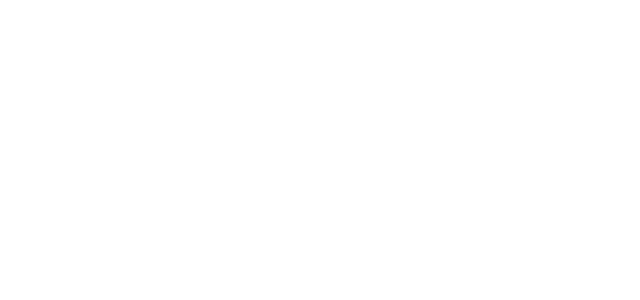
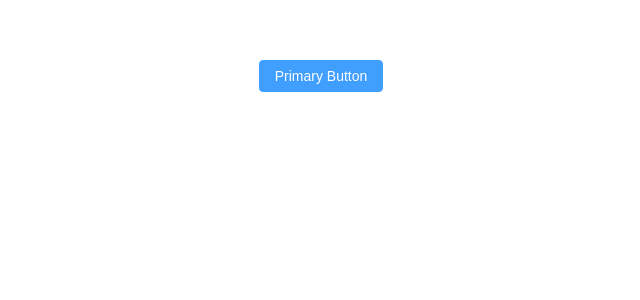
Before and after one commit to ailyle2022/on_china_2025_lucky_draw, a Vue app in the folder client/: page / in a window 1280 px wide. Shown: the top 300 px of the page, without its empty margins (319-959 px from the left). Built offline with nearby package versions, Linux system fonts and the light colour scheme.

Commit message:
完成 Element Plus 的初始化

```diff
--- a/client/package.json
+++ b/client/package.json
@@ -9,6 +9,7 @@
   },
   "dependencies": {
     "core-js": "^3.8.3",
+    "element-plus": "^2.9.1",
     "vue": "^3.2.13"
   },
   "devDependencies": {
--- a/client/src/components/HomePage.vue
+++ b/client/src/components/HomePage.vue
@@ -1,5 +1,7 @@
 <template>
-  <div></div>
+  <div id="app">
+    <el-button type="primary">Primary Button</el-button>
+  </div>
 </template>
 
 <script>
```
Also changed, not shown: client/src/main.js (+7 -3 lines), 1 other file (tests, documents, lock files or other folders).
